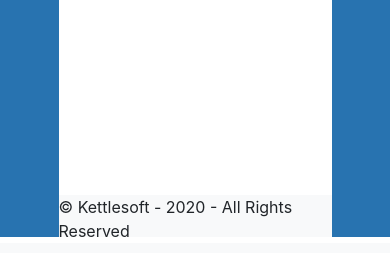
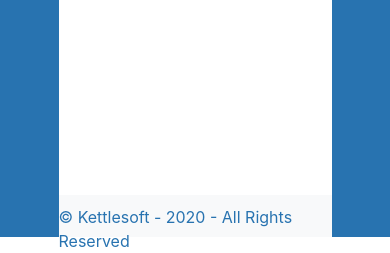
Before and after one commit to lowrancr/kettleLMS, a PHP site: page /home.php in a window 390 px wide; the page is wider, and only the part inside the window is pictured. Shown: the part 607-860 px from the top of that part. Run offline with PHP 8.4, Linux system fonts and the light colour scheme; data that the repository does not hold is empty.

Commit message:
Fixed footer and padding so when sidebar closes the footer will be responsive

```diff
--- /dev/null
+++ b/css/footer.css
@@ -0,0 +1,6 @@
+.footer {
+    text-align: left;
+    padding: left;
+    color: #2873B0;;
+    padding-top: 10px;
+}
--- a/includes/footer.php
+++ b/includes/footer.php
@@ -1,3 +1,4 @@
+<link rel="stylesheet" href="css/footer.css">
 <div class="footer">
 	&copy; Kettlesoft - <?php print date("Y");?> - All Rights Reserved
 </div>
```
